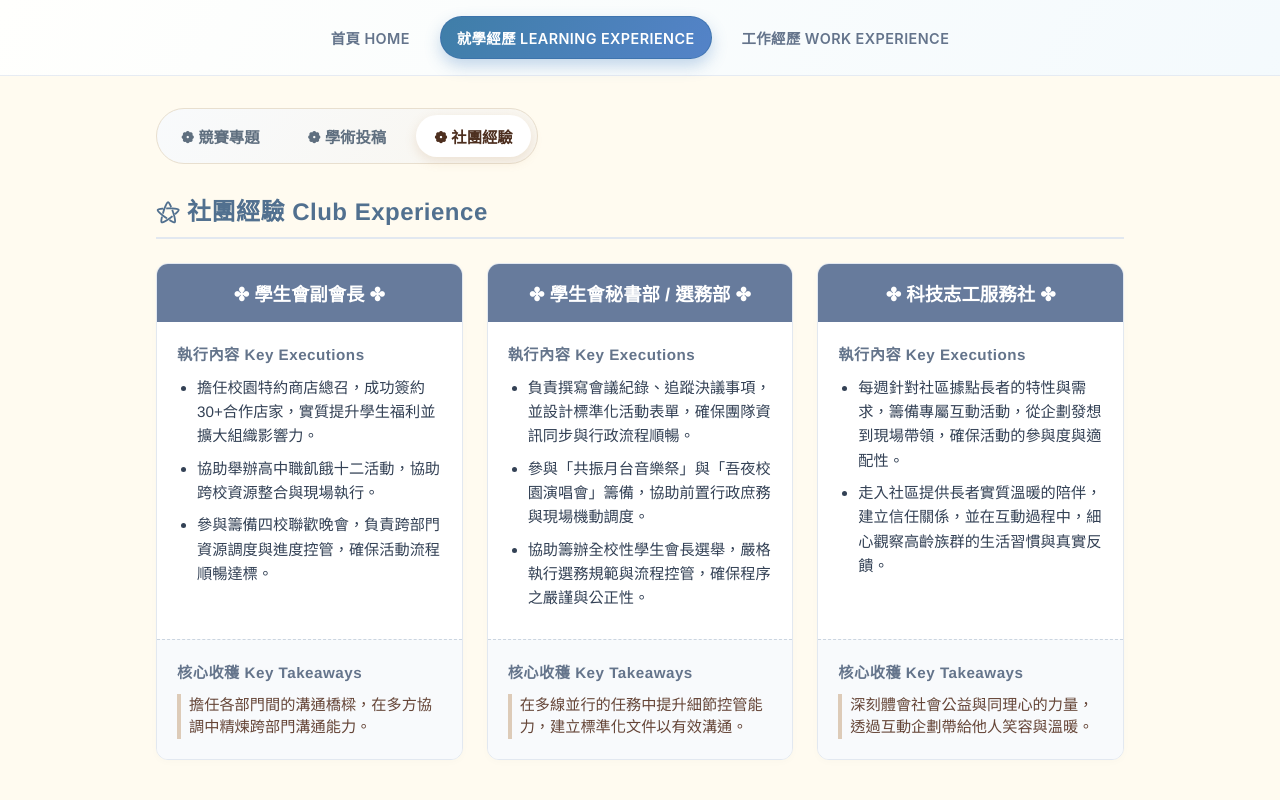
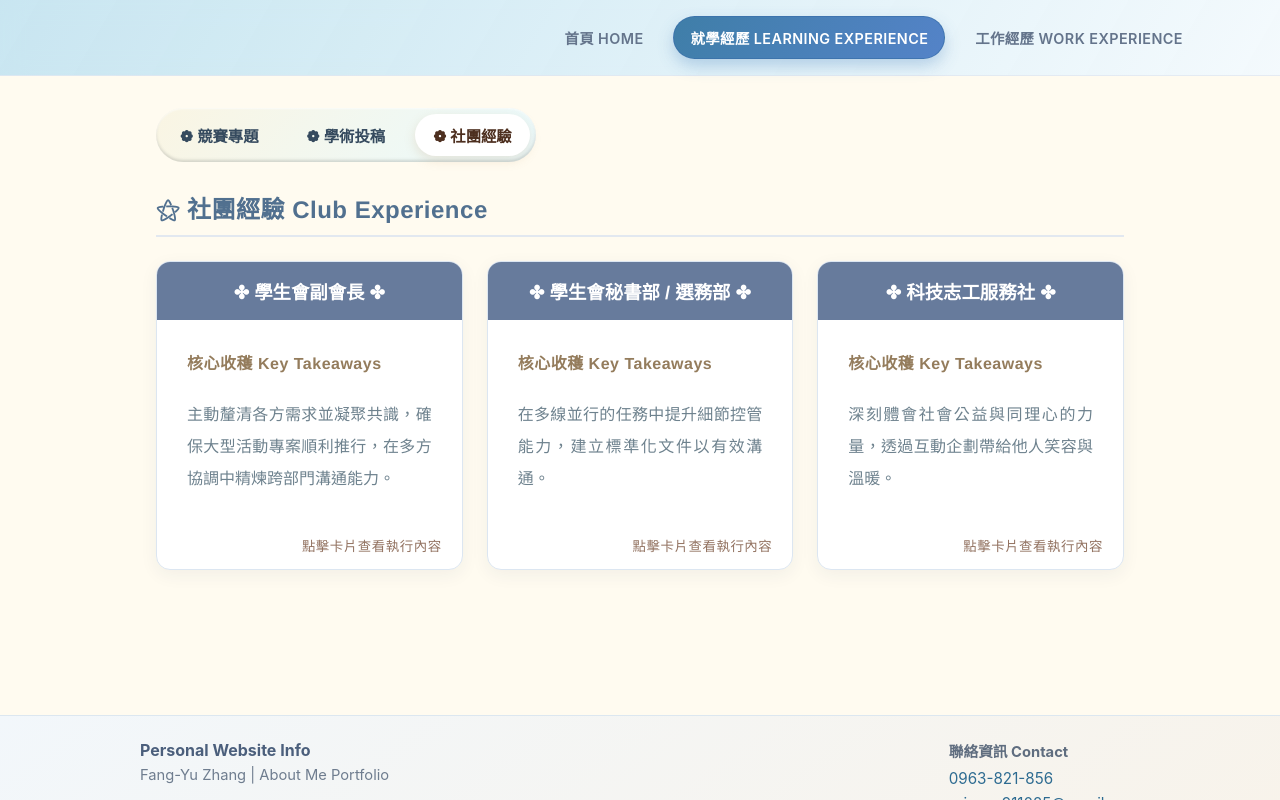
Before and after one commit to erica911025/protfolio, a Vue app: page /portfolio in a window 1280 px wide. Both pictures are taken after a click on the tab "❁ 社團經驗". Shown: the top 800 px of the page. Built offline with nearby package versions, Linux system fonts and the light colour scheme.

Commit message:
20260312_v1

```diff
--- a/src/assets/portfolio.css
+++ b/src/assets/portfolio.css
@@ -26,15 +26,16 @@
   margin-bottom: 28px;
   padding: 6px;
   border-radius: 999px;
-  background: linear-gradient(130deg, #f8fafc 0%, #f9f6ef 100%);
-  border: 1px solid #e8dfcf;
+  background: linear-gradient(130deg, #faf5e3 0%, #eafafd 100%);
+  /* border: 2px solid #e8dfcf; */
   width: fit-content;
+  box-shadow: inset 0 1px 2px rgba(255, 255, 255, 0.747), inset 0 -2px 3px rgba(94, 99, 93, 0.236);
 }
 
 .tab-button {
   border: none;
   background: transparent;
-  color: #5f6f7f;
+  color: #354a5e;
   font-size: 0.96rem;
   font-weight: 600;
   padding: 10px 18px;
@@ -66,17 +67,19 @@
 /* ================= 區塊一：競賽專題 ================= */
 .featured-project {
   background: #ffffff;
-  border: 1px solid #f0efe2;
+  border: 2px solid #f8f0d0;
   border-left: 5px solid #f2e6bf;
   border-radius:0 35px 35px 0;
   overflow: hidden;
-  box-shadow: 0 16px 34px rgba(15, 23, 42, 0.09);
+  /* box-shadow: 0 16px 34px rgba(15, 23, 42, 0.09); */
+  box-shadow: inset 0 1px 2px rgba(255, 255, 255, 0.747), inset 0 -2px 3px rgba(94, 99, 93, 0.236);
   transition: transform 0.3s ease, box-shadow 0.3s ease;
 }
 
 .featured-project:hover {
   transform: translateY(-2px);
-  box-shadow: 0 24px 45px rgba(15, 23, 42, 0.12);
+  box-shadow: 0 14px 35px rgba(15, 23, 42, 0.12);
+
 }
 
 .award-gradient {
@@ -926,23 +929,61 @@
   display: grid;
   grid-template-columns: repeat(auto-fit, minmax(300px, 1fr));
   gap: 24px;
+  align-items: stretch;
 }
 
-.club-card {
+.club-flip-card {
+  perspective: 1100px;
+  height: var(--club-card-height);
+  cursor: pointer;
+  border-radius: 14px;
+}
+
+.club-flip-card:focus-visible {
+  outline: 3px solid #b5c6da;
+  outline-offset: 4px;
+}
+
+.club-card-inner {
+  position: relative;
+  width: 100%;
+  height: 100%;
+  border-radius: 14px;
+  transition: transform 0.56s ease;
+  transform-style: preserve-3d;
+}
+
+.club-flip-card:hover .club-card-inner {
+  box-shadow: 0 12px 24px rgba(33, 49, 66, 0.1);
+}
+
+.club-flip-card.is-flipped .club-card-inner {
+  transform: rotateY(180deg);
+}
+
+.club-card-face {
+  position: absolute;
+  inset: 0;
+  border-radius: 14px;
   background: #ffffff;
-  border: 1px solid #e2e8f0;
-  border-radius: 12px;
+  border: 1px solid #dce6f1;
+  box-shadow: 0 5px 18px rgba(36, 54, 79, 0.06);
+  backface-visibility: hidden;
   display: flex;
   flex-direction: column;
   overflow: hidden;
-  box-shadow: 0 2px 8px rgba(0, 0, 0, 0.02);
-  transition: transform 0.3s ease, box-shadow 0.3s ease;
 }
 
-.club-card:hover {
-  transform: translateY(-4px);
-  box-shadow: 0 10px 20px rgba(0, 0, 0, 0.08);
-  border-color: #cbd5e0;
+.club-card-front {
+  position: relative;
+  justify-content: start;
+  padding-bottom: 44px;
+}
+
+.club-card-back {
+  transform: rotateY(180deg);
+  padding: 22px 20px;
+  background: linear-gradient(155deg, #f2f7fb 0%, #ffffff 100%);
 }
 
 .club-header {
@@ -964,9 +1005,9 @@
 }
 
 .sub-title {
-  font-size: 0.95rem;
-  color: #64748b;
-  margin: 0 0 12px 0;
+  font-size: 1rem;
+  color: #947c5c;
+  margin: 0 0 25px 0;
   font-weight: bold;
   letter-spacing: 0.5px;
 }
@@ -979,6 +1020,10 @@
   line-height: 1.6;
 }
 
+.club-card-back .sub-title {
+  color: #42607f;
+}
+
 .task-list li {
   margin-bottom: 8px;
 }
@@ -989,20 +1034,43 @@
 }
 
 .takeaway-box {
-  background-color: #f8fafc;
-  padding: 20px;
-  border-top: 1px dashed #cbd5e0;
+  padding: 30px;
+  flex: 1;
+  display: flex;
+  flex-direction: column;
+  justify-content: flex-start;
 }
 
 .takeaway-box p {
   margin: 0;
-  color: #654537;
-  font-size: 0.95rem;
-  line-height: 1.5;
+  color: #6e828e;
+  font-size: 1rem;
+  line-height: 2;
   font-weight: 500;
+  text-align: justify;
+  text-justify: inter-ideograph;
   position: relative;
-  padding-left: 8px;
-  border-left: 4px solid #ddcbb8;
+  flex: 1;
+
+
+}
+
+.flip-tip {
+  margin: 0;
+  padding: 0;
+  position: absolute;
+  right: 20px;
+  bottom: 14px;
+  color: #927260;
+  font-size: 0.84rem;
+  letter-spacing: 0.04em;
+  text-align: right;
+}
+
+@media (max-width: 768px) {
+  .club-card-back {
+    padding: 18px;
+  }
 }
 
 @keyframes panel-fade {
--- a/src/assets/style.css
+++ b/src/assets/style.css
@@ -17,19 +17,21 @@ body {
 
 /* 現代化導覽列樣式 */
 .navbar {
-  background: linear-gradient(120deg, rgba(255, 255, 255, 0.86) 0%, rgba(242, 249, 255, 0.86) 100%);
+  background: linear-gradient(120deg, rgba(186, 224, 241, 0.792) 0%, rgba(242, 249, 255, 0.86) 100%);
   backdrop-filter: blur(12px); /* 毛玻璃質感 */
   position: sticky;
   top: 0;
   z-index: 100;
   border-bottom: 1px solid rgba(226, 232, 240, 0.8);
+  display: flex;
+  justify-content: end;
 }
 
 .nav-container {
   max-width: 1000px;
-  margin: 0 auto;
+  margin: 0 3em;
   display: flex;
-  justify-content: center;
+  justify-content: flex-end;
   flex-wrap: wrap;
   gap: 0.8rem;
   padding: 1rem 2rem;
--- a/src/views/Portfolio.vue
+++ b/src/views/Portfolio.vue
@@ -299,12 +299,33 @@
             >
               <h3 class="section-title">⚝ 社團經驗 Club Experience</h3>
 
-              <div class="clubs-grid">
-                <div class="club-card">
+              <div
+                ref="clubsGridRef"
+                class="clubs-grid"
+                :style="clubCardHeight ? { '--club-card-height': `${clubCardHeight}px` } : {}"
+              >
+                <article
+                  class="club-flip-card"
+                  :class="{ 'is-flipped': flippedClubCards.vicePresident }"
+                  role="button"
+                  tabindex="0"
+                  aria-label="學生會副會長經驗卡片，點擊可翻面"
+                  @click="toggleClubCard('vicePresident')"
+                  @keydown.enter.prevent="toggleClubCard('vicePresident')"
+                  @keydown.space.prevent="toggleClubCard('vicePresident')"
+                >
+                  <div class="club-card-inner">
+                    <div class="club-card-face club-card-front">
                       <div class="club-header">
                         <h4>✤ 學生會副會長 ✤</h4>
                       </div>
-                  <div class="club-body">
+                      <div class="club-footer takeaway-box">
+                        <h5 class="sub-title">核心收穫 Key Takeaways</h5>
+                        <p>主動釐清各方需求並凝聚共識，確保大型活動專案順利推行，在多方協調中精煉跨部門溝通能力。</p>
+                      </div>
+                      <p class="flip-tip">點擊卡片查看執行內容</p>
+                    </div>
+                    <div class="club-card-face club-card-back">
                       <h5 class="sub-title">執行內容 Key Executions</h5>
                       <ul class="task-list">
                         <li>擔任校園特約商店總召，成功簽約30+合作店家，實質提升學生福利並擴大組織影響力。</li>
@@ -312,17 +333,31 @@
                         <li>參與籌備四校聯歡晚會，負責跨部門資源調度與進度控管，確保活動流程順暢達標。</li>
                       </ul>
                     </div>
-                  <div class="club-footer takeaway-box">
-                    <h5 class="sub-title">核心收穫 Key Takeaways</h5>
-                    <p>擔任各部門間的溝通橋樑，在多方協調中精煉跨部門溝通能力。</p>
                   </div>
-                </div>
+                </article>
 
-                <div class="club-card">
+                <article
+                  class="club-flip-card"
+                  :class="{ 'is-flipped': flippedClubCards.secretary }"
+                  role="button"
+                  tabindex="0"
+                  aria-label="學生會秘書部與選務部經驗卡片，點擊可翻面"
+                  @click="toggleClubCard('secretary')"
+                  @keydown.enter.prevent="toggleClubCard('secretary')"
+                  @keydown.space.prevent="toggleClubCard('secretary')"
+                >
+                  <div class="club-card-inner">
+                    <div class="club-card-face club-card-front">
                       <div class="club-header">
                         <h4>✤ 學生會秘書部 / 選務部 ✤</h4>
                       </div>
-                  <div class="club-body">
+                      <div class="club-footer takeaway-box">
+                        <h5 class="sub-title">核心收穫 Key Takeaways</h5>
+                        <p>在多線並行的任務中提升細節控管能力，建立標準化文件以有效溝通。</p>
+                      </div>
+                      <p class="flip-tip">點擊卡片查看執行內容</p>
+                    </div>
+                    <div class="club-card-face club-card-back">
                       <h5 class="sub-title">執行內容 Key Executions</h5>
                       <ul class="task-list">
                         <li>負責撰寫會議紀錄、追蹤決議事項，並設計標準化活動表單，確保團隊資訊同步與行政流程順暢。</li>
@@ -330,28 +365,39 @@
                         <li>協助籌辦全校性學生會長選舉，嚴格執行選務規範與流程控管，確保程序之嚴謹與公正性。</li>
                       </ul>
                     </div>
-                  <div class="club-footer takeaway-box">
-                    <h5 class="sub-title">核心收穫 Key Takeaways</h5>
-                    <p>在多線並行的任務中提升細節控管能力，建立標準化文件以有效溝通。</p>
                   </div>
-                </div>
+                </article>
 
-                <div class="club-card">
+                <article
+                  class="club-flip-card"
+                  :class="{ 'is-flipped': flippedClubCards.volunteer }"
+                  role="button"
+                  tabindex="0"
+                  aria-label="科技志工服務社經驗卡片，點擊可翻面"
+                  @click="toggleClubCard('volunteer')"
+                  @keydown.enter.prevent="toggleClubCard('volunteer')"
+                  @keydown.space.prevent="toggleClubCard('volunteer')"
+                >
+                  <div class="club-card-inner">
+                    <div class="club-card-face club-card-front">
                       <div class="club-header">
                         <h4>✤ 科技志工服務社 ✤</h4>
                       </div>
-                  <div class="club-body">
+                      <div class="club-footer takeaway-box">
+                        <h5 class="sub-title">核心收穫 Key Takeaways</h5>
+                        <p>深刻體會社會公益與同理心的力量，透過互動企劃帶給他人笑容與溫暖。</p>
+                      </div>
+                      <p class="flip-tip">點擊卡片查看執行內容</p>
+                    </div>
+                    <div class="club-card-face club-card-back">
                       <h5 class="sub-title">執行內容 Key Executions</h5>
                       <ul class="task-list">
                         <li>每週針對社區據點長者的特性與需求，籌備專屬互動活動，從企劃發想到現場帶領，確保活動的參與度與適配性。</li>
                         <li>走入社區提供長者實質溫暖的陪伴，建立信任關係，並在互動過程中，細心觀察高齡族群的生活習慣與真實反饋。</li>
                       </ul>
                     </div>
-                  <div class="club-footer takeaway-box">
-                    <h5 class="sub-title">核心收穫 Key Takeaways</h5>
-                    <p>深刻體會社會公益與同理心的力量，透過互動企劃帶給他人笑容與溫暖。</p>
                   </div>
-                </div>
+                </article>
               </div>
             </section>
 
@@ -361,7 +407,7 @@
 </template>
 
 <script setup>
-import { ref, watch } from 'vue'
+import { nextTick, onBeforeUnmount, onMounted, ref, watch } from 'vue'
 import { useRoute } from 'vue-router'
 import {
   Award,
@@ -377,11 +423,56 @@ const expandedAcademic = ref({
   nstc: false,
   moe: false,
 })
+const flippedClubCards = ref({
+  vicePresident: false,
+  secretary: false,
+  volunteer: false,
+})
+const clubsGridRef = ref(null)
+const clubCardHeight = ref(0)
 const route = useRoute()
 const validTabs = ['competition', 'academic', 'club']
 
 function toggleAcademic(key) {
   expandedAcademic.value[key] = !expandedAcademic.value[key]
+}
+
+function toggleClubCard(key) {
+  flippedClubCards.value[key] = !flippedClubCards.value[key]
+}
+
+function updateClubCardHeight() {
+  if (!clubsGridRef.value) return
+
+  const cardInners = clubsGridRef.value.querySelectorAll('.club-card-inner')
+  if (!cardInners.length) return
+
+  let maxCardHeight = 0
+
+  cardInners.forEach((card) => {
+    const front = card.querySelector('.club-card-front')
+    const back = card.querySelector('.club-card-back')
+    const frontHeight = front ? front.scrollHeight : 0
+    const backHeight = back ? back.scrollHeight : 0
+    const cardHeight = Math.max(frontHeight, backHeight)
+    maxCardHeight = Math.max(maxCardHeight, cardHeight)
+  })
+
+  if (maxCardHeight > 0) {
+    clubCardHeight.value = maxCardHeight
+  }
+}
+
+function syncClubCardHeight() {
+  nextTick(() => {
+    requestAnimationFrame(updateClubCardHeight)
+  })
+}
+
+function handleResize() {
+  if (activeTab.value === 'club') {
+    syncClubCardHeight()
+  }
 }
 
 function syncTabFromRoute() {
@@ -399,6 +490,25 @@ watch(
     syncTabFromRoute()
   }
 )
+
+watch(activeTab, (tab) => {
+  if (tab === 'club') {
+    syncClubCardHeight()
+  }
+})
+
+onMounted(() => {
+  window.addEventListener('resize', handleResize)
+
+  if (activeTab.value === 'club') {
+    syncClubCardHeight()
+    setTimeout(updateClubCardHeight, 180)
+  }
+})
+
+onBeforeUnmount(() => {
+  window.removeEventListener('resize', handleResize)
+})
 </script>
 
 <style scoped src="../assets/portfolio.css"></style>
```
Lines whose indentation alone changed are shown as unchanged.
